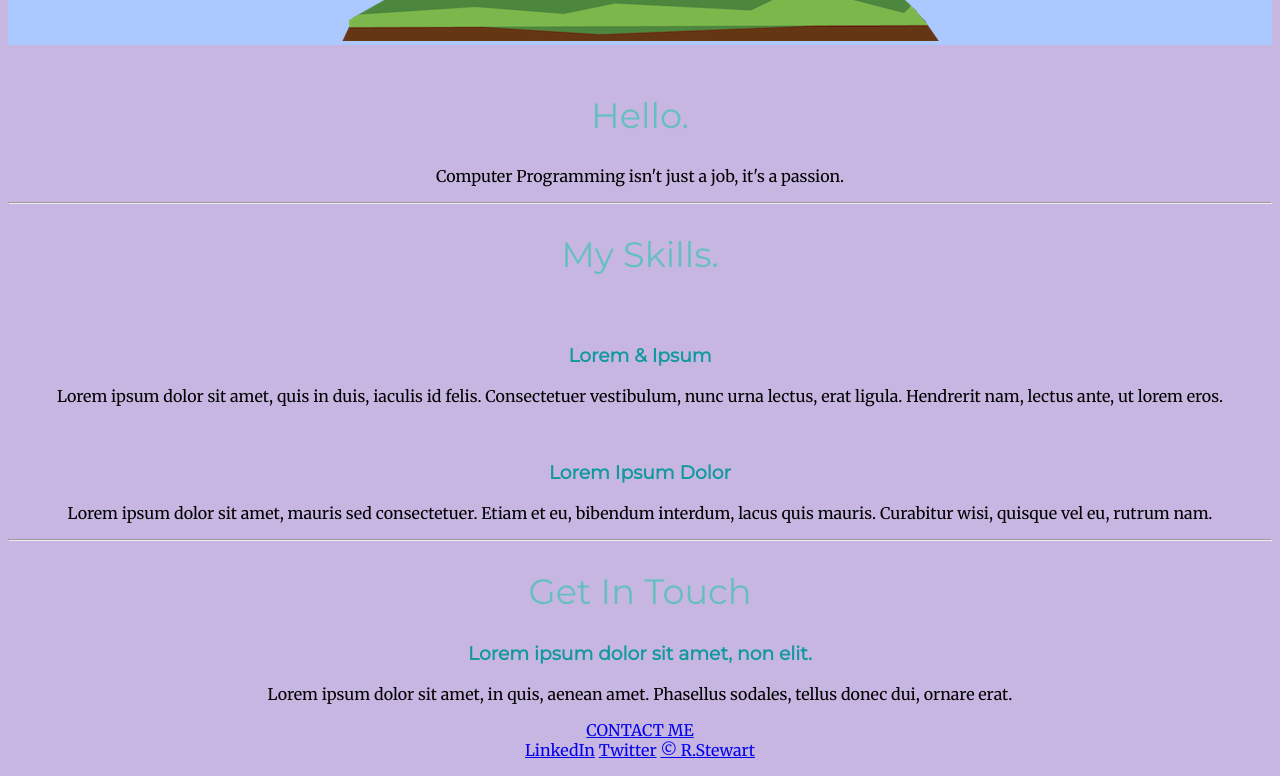
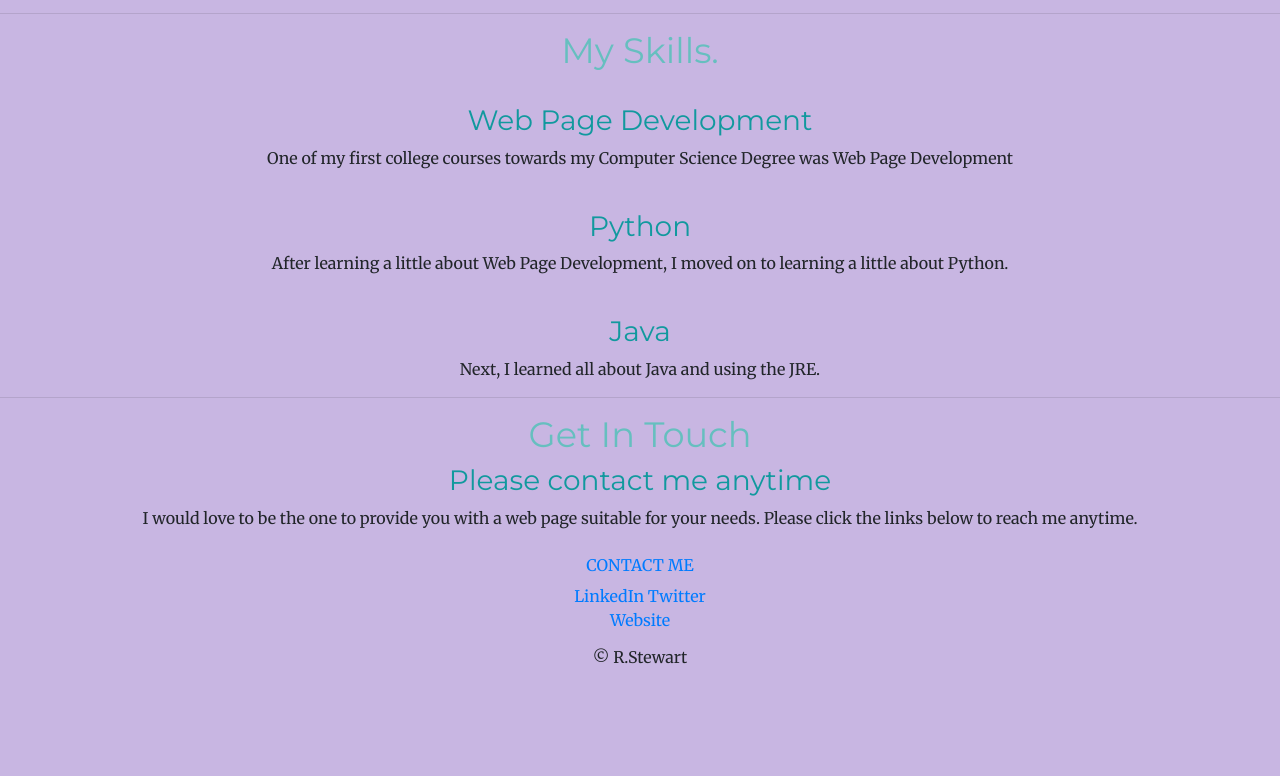
Before and after one commit to rstewart6912022/rs, a plain HTML site: page index.html in a window 1280 px wide. Shown: the part 706-1482 px from the top of the page. After the commit the page ends 1381 px from the top, so only its background shows below. Drawn offline with nearby package versions, Linux system fonts and the light colour scheme.

Commit message:
Update index.html

```diff
--- a/index.html
+++ b/index.html
@@ -4,6 +4,7 @@
 <head>
   <meta charset="utf-8">
   <title>Robert's Super Web Page</title>
+  <link rel="stylesheet" href="https://cdn.jsdelivr.net/npm/bootstrap@4.0.0/dist/css/bootstrap.min.css" integrity="sha384-Gn5384xqQ1aoWXA+058RXPxPg6fy4IWvTNh0E263XmFcJlSAwiGgFAW/dAiS6JXm" crossorigin="anonymous">
   <link rel="stylesheet" href="style.css">
   <link rel="icon" href="favicon.ico">
   <link rel="preconnect" href="https://fonts.googleapis.com">
@@ -30,28 +31,41 @@
       <h2>My Skills.</h2>
       <div class="skill-row">
         <img class="" src="" alt="">
-        <h3>Lorem & Ipsum</h3>
-        <p>Lorem ipsum dolor sit amet, quis in duis, iaculis id felis. Consectetuer vestibulum, nunc urna lectus, erat ligula. Hendrerit nam, lectus ante, ut lorem eros.</p>
+        <h3>Web Page Development</h3>
+        <p>One of my first college courses towards my Computer Science Degree was Web Page Development</p>
       </div>
       <div class="skill-row">
         <img class="" src="" alt="">
-        <h3>Lorem Ipsum Dolor</h3>
-        <p>Lorem ipsum dolor sit amet, mauris sed consectetuer. Etiam et eu, bibendum interdum, lacus quis mauris. Curabitur wisi, quisque vel eu, rutrum nam.</p>
+        <h3>Python</h3>
+        <p>After learning a little about Web Page Development, I moved on to learning a little about Python.</p>
+      </div>
+      <div class="skill-row">
+        <img class="" src="" alt="">
+        <h3>Java</h3>
+        <p>Next, I learned all about Java and using the JRE.</p>
       </div>
     </div>
     <hr>
     <div class="contact-me">
       <h2>Get In Touch</h2>
-      <h3>Lorem ipsum dolor sit amet, non elit.</h3>
-      <p>Lorem ipsum dolor sit amet, in quis, aenean amet. Phasellus sodales, tellus donec dui, ornare erat.</p>
+      <h3>Please contact me anytime</h3>
+      <p>I would love to be the one to provide you with a web page suitable for your needs.
+        Please click the links below to reach me anytime.</p>
       <a class="btn" href="mailto:rstewart691@yahoo.com">CONTACT ME</a>
     </div>
   </div>
   <div class="bottom-container">
     <a class="footer-link" href="https://www.linkedin.com/">LinkedIn</a>
     <a class="footer-link" href="https://twitter.com/">Twitter</a>
-    <a class="footer-link" href="https://rstewart6912022.github.io/rs/>Website</a>
-    <p>© R.Stewart</p>
+    <br>
+    <a class="footer-link" href="https://rstewart6912022.github.io/rs/">Website</a>
+    <br>
+    <p></p>
+    <h6>© R.Stewart</h6>
   </div>
+      <script src=" https://code.jquery.com/jquery-3.2.1.slim.min.js" integrity="sha384-KJ3o2DKtIkvYIK3UENzmM7KCkRr/rE9/Qpg6aAZGJwFDMVNA/GpGFF93hXpG5KkN" crossorigin="anonymous"></script>
+      <script src="https://cdn.jsdelivr.net/npm/popper.js@1.12.9/dist/umd/popper.min.js" integrity="sha384-ApNbgh9B+Y1QKtv3Rn7W3mgPxhU9K/ScQsAP7hUibX39j7fakFPskvXusvfa0b4Q" crossorigin="anonymous"></script>
+      <script src="https://cdn.jsdelivr.net/npm/bootstrap@4.0.0/dist/js/bootstrap.min.js" integrity="sha384-JZR6Spejh4U02d8jOt6vLEHfe/JQGiRRSQQxSfFWpi1MquVdAyjUar5+76PVCmYl" crossorigin="anonymous"></script>
 </body>
+
 </html>
```
